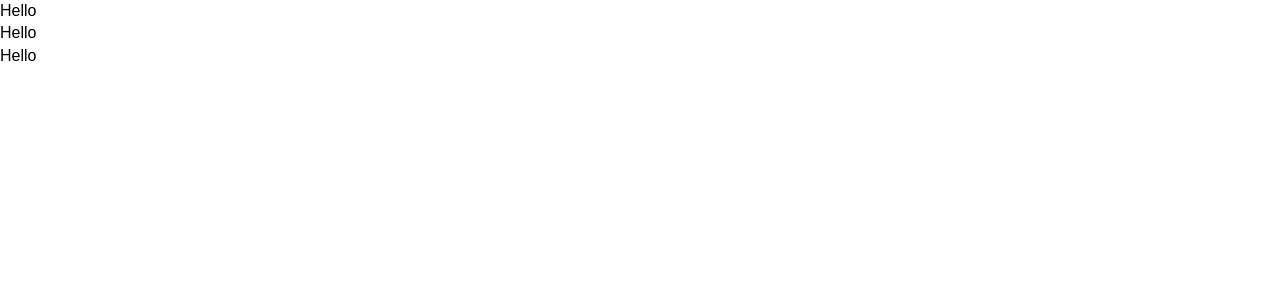
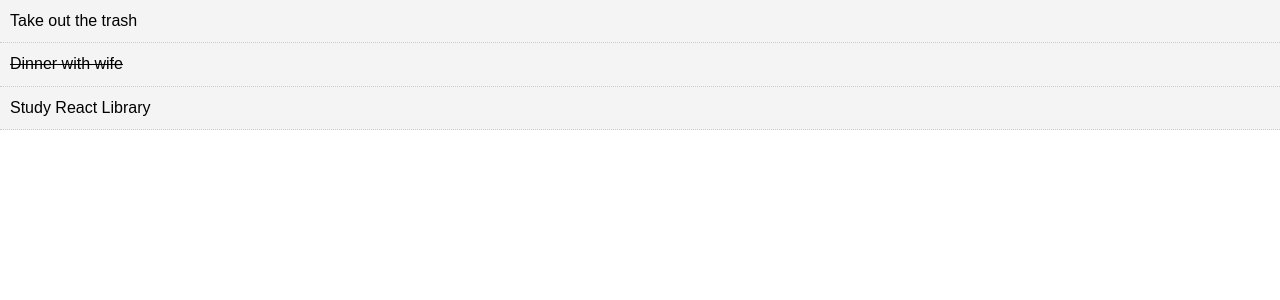
Before and after one commit to dgoldenone/todo, a React (Create React App) app: page / in a window 1280 px wide. Shown: the top 300 px of the page. Built offline with nearby package versions, Linux system fonts and the light colour scheme.

Commit message:
Updated version from second lappy

```diff
--- a/src/App.js
+++ b/src/App.js
@@ -46,7 +46,7 @@
       {
         id: 2,
         title: 'Dinner with wife',
-        completed: false
+        completed: true
       },
       {
         id: 3,
--- a/src/components/TodoItem.js
+++ b/src/components/TodoItem.js
@@ -1,14 +1,30 @@
-import React, {Component} from 'react'
+import React, {Component} from 'react';
+import PropTypes from 'prop-types';
 
 
 export class TodoItem extends Component {
+    getStyle = () => {
+        return {
+            background: '#f4f4f4',
+            padding: '10px',
+            borderBottom: '1px #ccc dotted',
+            textDecoration: this.props.todo.completed ?
+            'line-through': 'none'
+        }
+    }
+
     render() {
         return (
-            <div>
-               <p>Hello</p>
+            <div style = {this.getStyle()}>
+               <p>{this.props.todo.title}</p>
             </div>
         )
     }
 }
 
+// PropTypes
+TodoItem.propTypes = {
+    todo: PropTypes.object.isRequired
+}
+
 export default TodoItem;
--- a/src/components/Todos.js
+++ b/src/components/Todos.js
@@ -1,5 +1,6 @@
 import React, {Component} from 'react';
 import TodoItem from './TodoItem';
+import PropTypes from 'prop-types';
 
 /*
 function Todos() {
@@ -14,9 +15,14 @@
 class Todos extends Component {
   render() {
     return this.props.todos.map((todo) => (
-      <TodoItem />
+      <TodoItem key = {todo.id} todo = {todo}/>
     ));
   }
 }
 
+// PropTypes
+Todos.propTypes = {
+  todos: PropTypes.array.isRequired
+}
+
 export default Todos;
```
